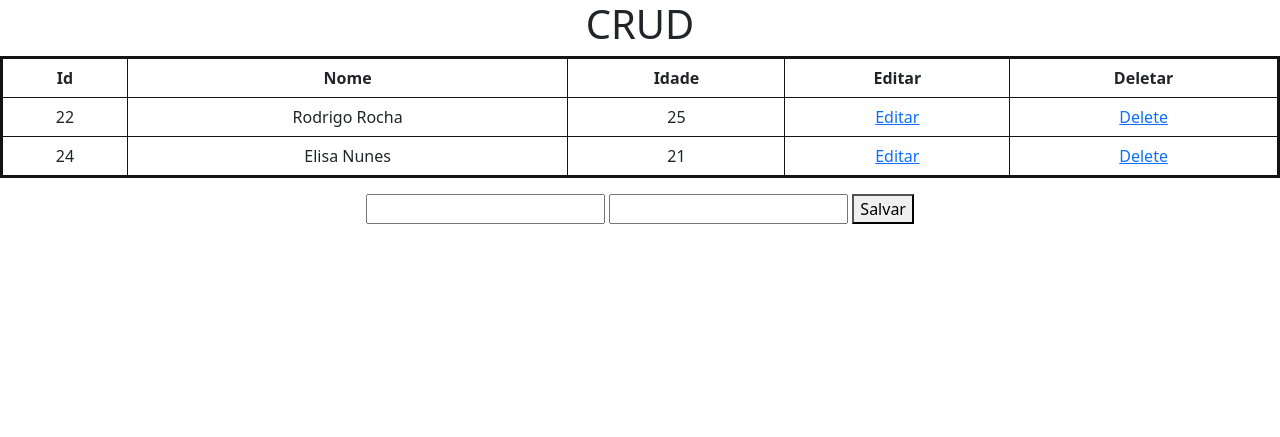
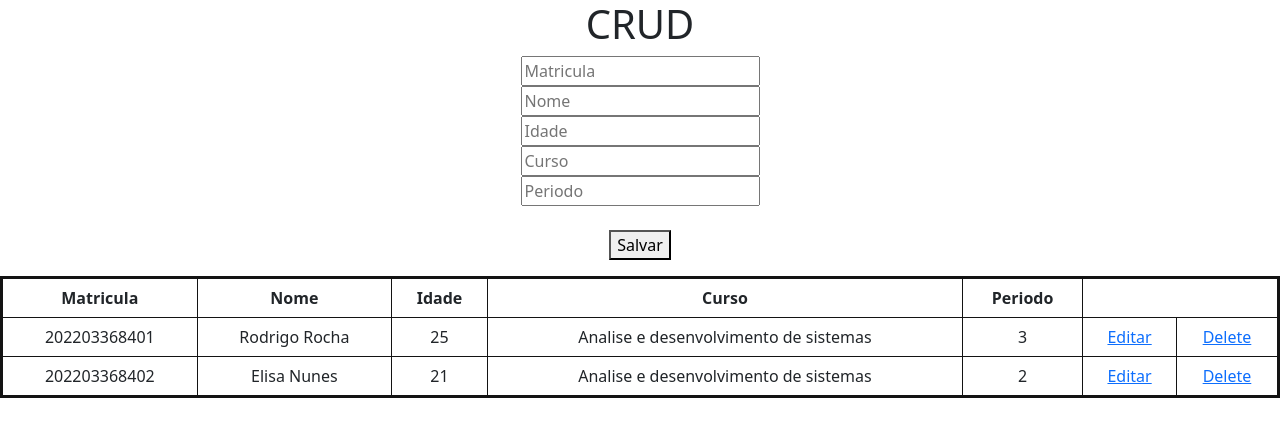
Before and after one commit to RodrigoRocha07/CrudCompletoDjango, a Django app: page / in a window 1280 px wide. Shown: the top 437 px of the page. Run offline with Django 4.2, Linux system fonts and the light colour scheme; data comes from the database, SQL or seed files in the repository; both versions use the stored data as it was after the commit.

Commit message:
Cadastro de alunos

```diff
--- a/core/models.py
+++ b/core/models.py
@@ -5,6 +5,6 @@ from django.db import models
 class Pessoa(models.Model):
     nome = models.CharField(max_length=100)
     idade = models.IntegerField(default=0)
-
-    def __str__(self):
-        return self.nome
+    matricula = models.CharField(max_length=100, default=0000)
+    curso = models.CharField(max_length=100,default="Vazio")
+    periodo = models.CharField(max_length=100, default="Primeiro")
--- a/core/templates/index.html
+++ b/core/templates/index.html
@@ -16,22 +16,36 @@
   </head>
   <body style="text-align: center;">
     <H1>CRUD</H1>
+
+      <form action="{% url 'salvar'%}" method="POST">
+          {% csrf_token %}
+          <input type="text" name ="matricula" placeholder="Matricula"> <br>
+          <input type="text" name ="nome" placeholder="Nome"> <br>
+          <input type="text" name ="idade" placeholder="Idade"> <br>
+          <input type="text" name ="curso" placeholder="Curso"> <br>
+          <input type="text" name ="periodo" placeholder="Periodo"> <br><br>
+          <button type="submit">Salvar</button>
+      </form>
+
     <table class="table table-bordered">
         <thead>
             <tr>
-                <th>Id</th>
+                <th>Matricula</th>
                 <th>Nome</th>
                 <th>Idade</th>
-                <th>Editar</th>
-                <th>Deletar</th>
+                <th>Curso</th>
+                <th>Periodo</th>
+
             </tr>
         </thead>
         <tbody>
             {% for pessoa in pessoas %}
             <tr>
-                <td>{{pessoa.id}}</td>
+                <td>{{pessoa.matricula}}</td>
                 <td>{{pessoa.nome}}</td>
                 <td>{{pessoa.idade}}</td>
+                <td>{{pessoa.curso}}</td>
+                <td>{{pessoa.periodo}}</td>
                 <td><a href="{% url 'editar' pessoa.id %}"> Editar </a></td>
                 <td><a href="{% url 'delete' pessoa.id %}">Delete</a></td>
             </tr>
@@ -42,15 +56,6 @@
     </table>
 
 
-
-    <form action="{% url 'salvar'%}" method="POST">
-        {% csrf_token %}
-        <input type="text" name ="nome">
-        <input type="text" name ="idade">
-        <button type="submit">Salvar</button>
-
-    </form>
-
     <script src="https://cdn.jsdelivr.net/npm/bootstrap@5.0.2/dist/js/bootstrap.bundle.min.js" integrity="sha384-MrcW6ZMFYlzcLA8Nl+NtUVF0sA7MsXsP1UyJoMp4YLEuNSfAP+JcXn/tWtIaxVXM" crossorigin="anonymous"></script>
 
   </body>
--- a/core/views.py
+++ b/core/views.py
@@ -9,7 +9,10 @@ def home(request):
 def salvar (request):
     nome = request.POST.get("nome")
     idade = request.POST.get("idade")
-    Pessoa.objects.create(nome=nome, idade=idade)
+    matricula = request.POST.get("matricula")
+    curso = request.POST.get("curso")
+    periodo = request.POST.get("periodo")
+    Pessoa.objects.create(nome=nome, idade=idade, matricula=matricula, curso=curso,periodo=periodo)
     pessoas = Pessoa.objects.all()
     return render(request, "index.html",{"pessoas":pessoas})
 
@@ -20,9 +23,15 @@ def editar(request, id):
 def update(request, id):
     nome = request.POST.get("nome")
     idade = request.POST.get("idade")
+    matricula = request.POST.get("matricula")
+    curso = request.POST.get("curso")
+    periodo = request.POST.get("periodo")
     pessoa = Pessoa.objects.get(id=id)
     pessoa.nome = nome
     pessoa.idade = idade
+    pessoa.matricula = matricula
+    pessoa.curso = curso
+    pessoa.periodo = periodo
     pessoa.save()
     return redirect(home)
 
```
Also changed, not shown: core/templates/update.html (+5 -2 lines), core/migrations/0003_pessoa_curso_pessoa_matricula_pessoa_periodo.py (added), db.sqlite3.
